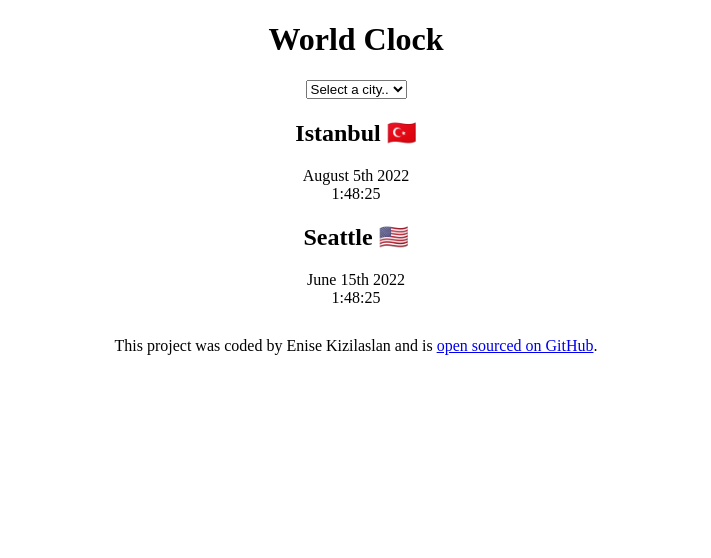
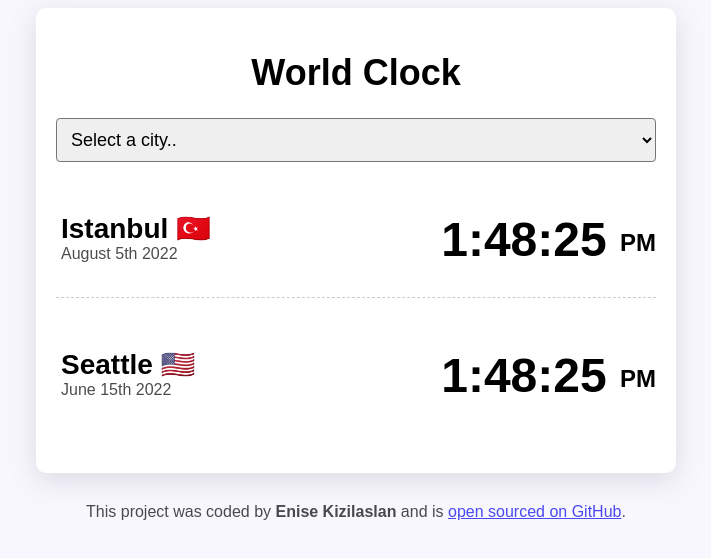
Before and after one commit to EniseK/world-clock, a plain HTML site: page index.html in a window 1280 px wide. Shown: the whole page, without its empty margins (284-995 px from the left). Drawn offline with Linux system fonts and the light colour scheme.

Commit message:
Styled the project with css

```diff
--- a/index.html
+++ b/index.html
@@ -10,6 +10,7 @@
 	<body>
 		<div class="container">
 			<h1>World Clock</h1>
+
 			<select>
 				<option value="">Select a city..</option>
 				<option value="">Istanbul</option>
@@ -19,19 +20,24 @@
 			</select>
 
 			<div class="city">
-				<h2>Istanbul 🇹🇷</h2>
-				<div class="date">August 5th 2022</div>
-				<div class="time">1:48:25</div>
+				<div>
+					<h2>Istanbul 🇹🇷</h2>
+					<div class="date">August 5th 2022</div>
+				</div>
+				<div class="time">1:48:25 <small>PM</small></div>
 			</div>
 
 			<div class="city">
-				<h2>Seattle 🇺🇸</h2>
-				<div class="date">June 15th 2022</div>
-				<div class="time">1:48:25</div>
+				<div>
+					<h2>Seattle 🇺🇸</h2>
+					<div class="date">June 15th 2022</div>
+				</div>
+
+				<div class="time">1:48:25 <small>PM</small></div>
 			</div>
 		</div>
 		<footer>
-			This project was coded by Enise Kizilaslan and is
+			This project was coded by <strong>Enise Kizilaslan</strong> and is
 			<a href="https://github.com/EniseK/world-clock" target="_blank">
 				open sourced on GitHub</a
 			>.
--- a/style.css
+++ b/style.css
@@ -1,14 +1,71 @@
-h1,
+body {
+	background-color: #f9f7fe;
+	font-family: sans-serif;
+}
+
+h1 {
+	text-align: center;
+	font-family: sans-serif;
+	font-size: 36px;
+}
+
+h2 {
+	margin: 0 0 0 5px;
+	font-size: 28px;
+}
+
 footer {
 	text-align: center;
 }
 
 .container {
 	display: block;
-	margin: auto 0;
-	text-align: center;
+	margin: 0 auto;
+
+	background: white;
+	padding: 20px;
+	box-shadow: rgba(100, 100, 111, 0.2) 0px 7px 29px 0px;
+
+	border-radius: 10px;
+	max-width: 600px;
+}
+
+select {
+	display: block;
+	width: 100%;
+	padding: 10px;
+	border-radius: 4px;
+	font-size: 18px;
+}
+
+.city {
+	display: flex;
+	margin: 20px 0;
+	justify-content: space-between;
+	padding: 30px 0;
+	border-bottom: 1px dashed rgba(0, 0, 0, 0.2);
+}
+
+.city:last-child {
+	border: none;
+}
+.time {
+	font-size: 48px;
+	font-weight: bold;
+}
+
+.time small {
+	font-size: 24px;
+	vertical-align: middle;
+}
+
+.date {
+	opacity: 0.7;
+	margin: 0 0 0 5px;
 }
 
 footer {
 	margin-top: 30px;
+	font-size: 16px;
+	opacity: 0.7;
 }
```
